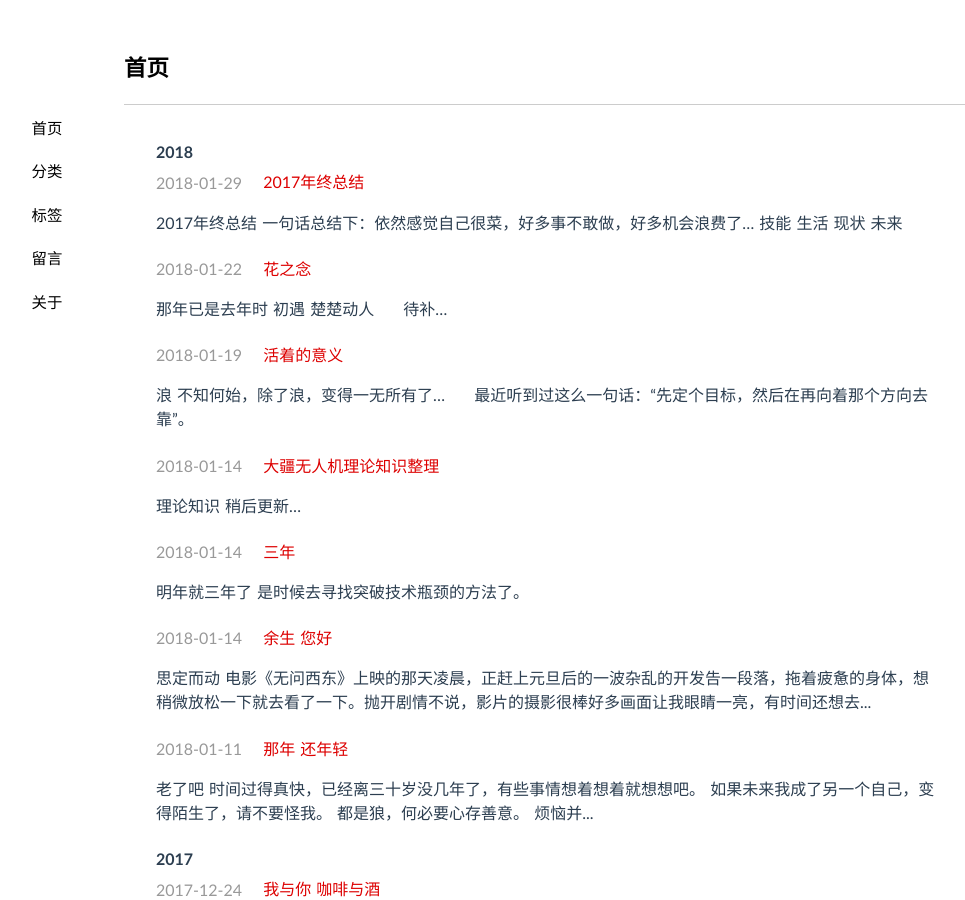
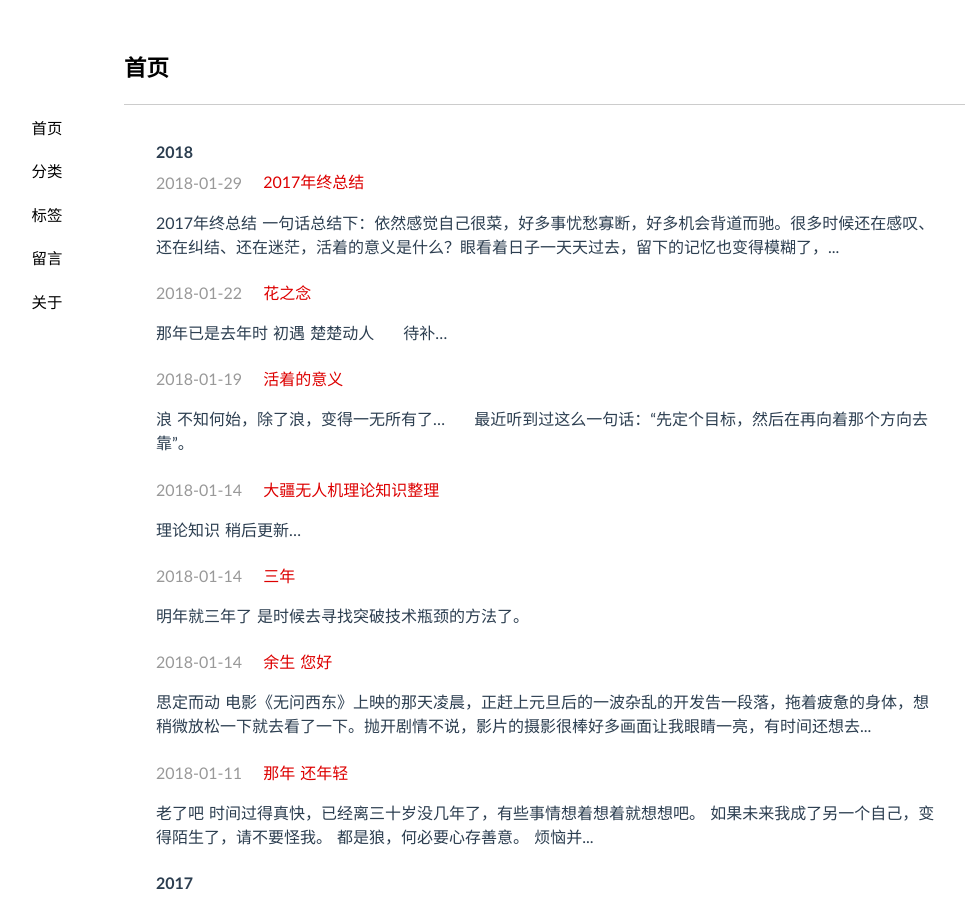
Before and after one commit to jeizas/jeizas.github.io, a Jekyll site: the page built from index.html, in a window 1280 px wide and 900 px high. Shown: the whole window, without its empty margins (91-1056 px from the left). Built offline with Jekyll 4.4.1, drawn with Linux system fonts in a browser that asks for light colours; nearby versions of some CDN libraries; the list of posts is cut into pages by our own code; comment, search, counter and statistics services are not loaded; part of the change alters nothing that is shown.

Commit message:
modified:   _posts/2018-01-29-summary_of_2017.md

```diff
--- a/_posts/2018-01-29-summary_of_2017.md
+++ b/_posts/2018-01-29-summary_of_2017.md
@@ -8,12 +8,20 @@ tags: life
 
 ### 2017年终总结
 
-> 一句话总结下：依然感觉自己很菜，好多事不敢做，好多机会浪费了...
+> 一句话总结下：依然感觉自己很菜，好多事忧愁寡断，好多机会背道而驰。很多时候还在感叹、还在纠结、还在迷茫，活着的意义是什么？眼看着日子一天天过去，留下的记忆也变得模糊了，而张开眼睛还是那个平庸的自己。
 
-#### 技能
+> 前半生已经用光了，就像某人写的那样，狗屎一样的日子吧！没关系，至少还有余生继续堕落。
+
+#### 回顾
+
+> 如果生命是场电影，等你变老，能否被感动。
+
+&emsp;&emsp;先从轻松的话题谈起吧！二零一七年最有意义的事情就是接触了摄影。初次相遇那是我人生中的第一家工作单位，大三下学期快结束了，找工作，尽管一个人还是选择了来杭城，回头想想却忘记了的执着，如果现在让我选择，是否还有勇气前来！年轻嘛，解释不了的就称为天意呀。记忆中要从喔图那段时光说起了，刚毕业的一群同事，关系非常融洽。偶然的接手了公司“闪传”业务的开发，从此便是噩梦般的生活，一方面纠结未来要搞android还是Java，另一方面还得研究手机与相机方面的匹配，不过后来还是硬着头皮找到了点突破，诶！扯远了。也就是那段时间吧，每天测试闪传，按着快门，慢慢的就有了手感，再到后来，公司有了点起色，我就离职了。之后再次确定工作，回了趟家，那时候正是夏秋交际的时节，西北风吹着麦田，如波浪拍打着海岸，原本记忆中空旷广袤的大地，也变得绿油油一片，地上冒出的小草，静静的生长着...远离了城市的喧嚣，没有了工作的压抑，不再想未来种种，感觉自己像是解甲归田的老者，珍爱着仅剩余光。一周之后吧，就返回了杭州去了新的公司，原本打算到新公司之后在技术方面能够突破瓶颈，用心钻研下代码的精髓，能够达到自己的思维的那种随心所欲。回杭城后来入职微链，自己的业余时间大大增多了，尤其是周末的时候，公司的任何事情都与我无关了，也许是天意吧，半个月左右，入手微单，开始一条不归摄影之路，每周总是花一天去周边玩玩。在相机的陪伴下，拍照使我快乐，就像创作一般，能把想表达的那种东西无声的表达出来，后来就慢慢的喜欢上了。再到后来毅行路上遇到了一个笑容很甜蜜的神仙，想起来甜甜的，至今也是。兴趣这个东西，刚开始总是一个人到一群人，最后又剩下一个人。身边二十多岁的人想着脱贫，三十左右的人想着致富，四十岁的人想着家人幸福、身体健康。而我却想着积累才华，脱贫致富可以晚几年，就像是某一天会有很好的机会，也得有能力去应对之。先学习好好做人吧，给未来一个优质的恋人。之后的日子大多都这样了。生命就是一场华丽的谢幕，成长总是磕磕碰碰，好奇未来，有害怕面对。
+
+&emsp;&emsp;时间这个东西，总是花在哪里那里有好。入手摄影这几个月来，感觉成长是触手可及的。以前的日子总是被岁月左右，活在当下的时光好像日子很长，终究有一天，感觉自己两手空空，回忆起来好像什么也没有发生似的。即便是一张皱巴巴的破纸，也要写下无悔的故事。
+
+&emsp;&emsp;二零一八年我将用七分之一的时间去投入学习摄影。慢慢在补充吧。
 
 #### 生活
 
-#### 现状
-
 #### 未来
```
